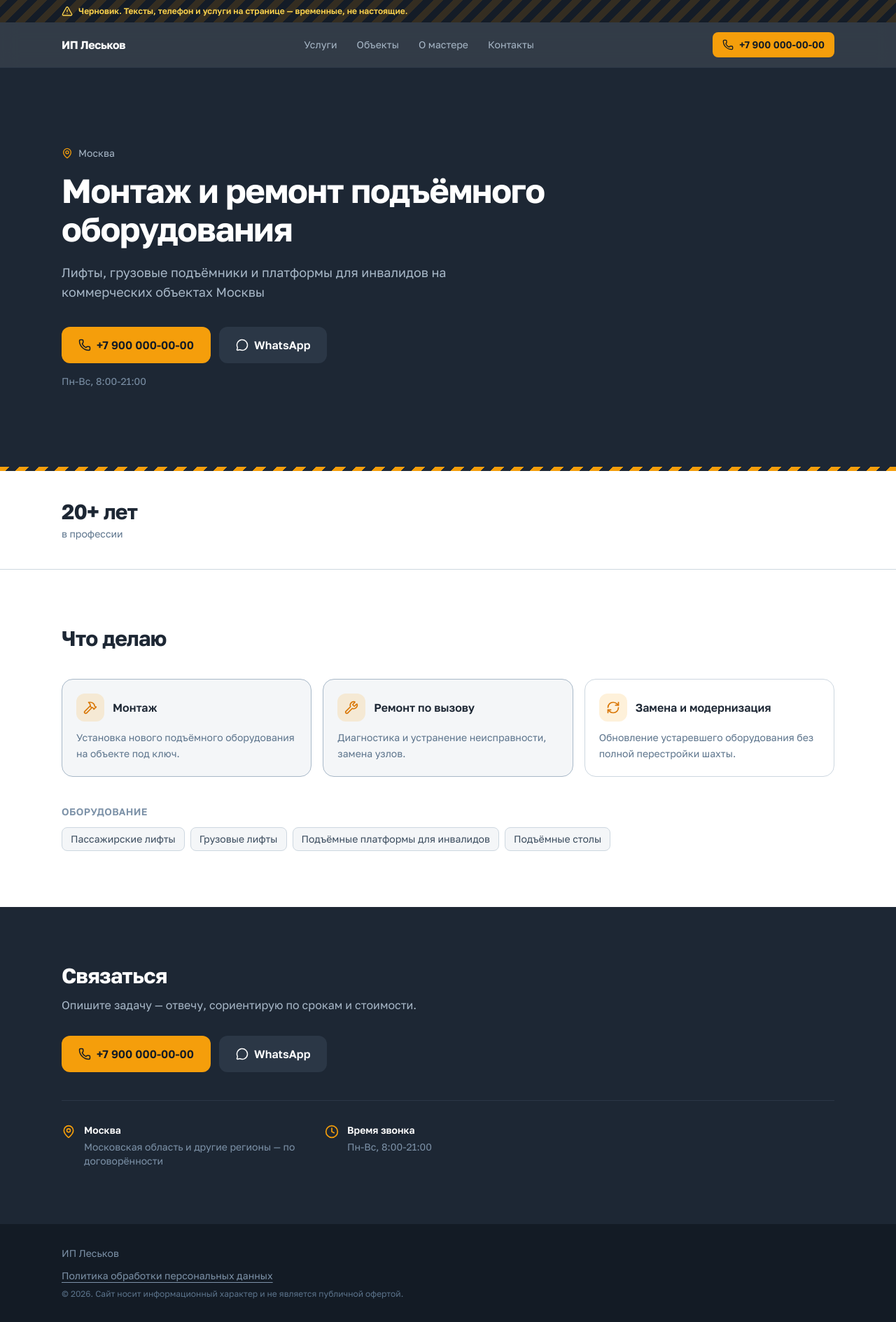
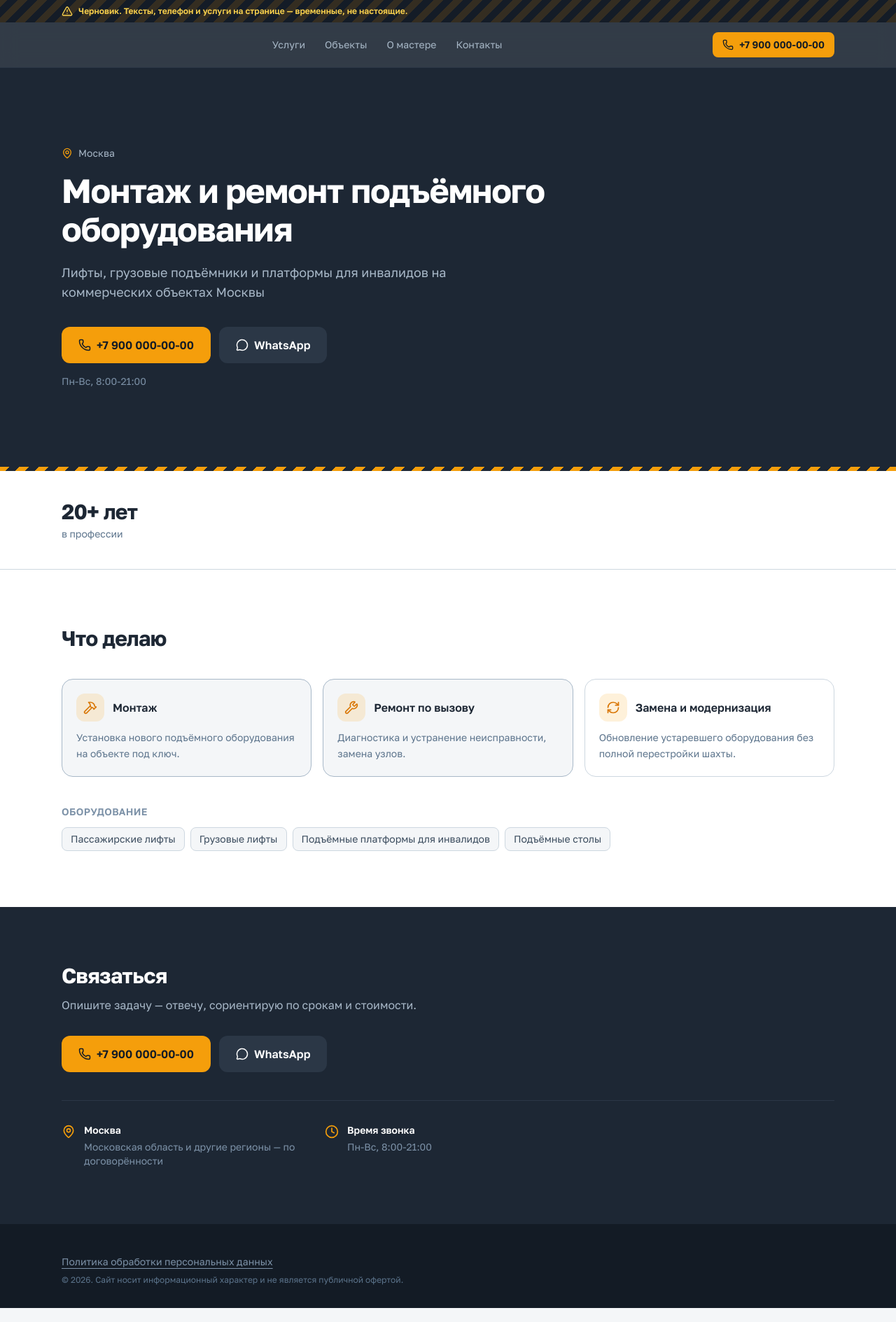
Before and after one commit to dimaleskoff57889-a11y/sait, a Next.js app: page / in a window 1280 px wide. Shown: the whole page at 70% size. Built offline with nearby package versions, Linux system fonts and the light colour scheme.

Commit message:
убрали ИП Леськов

```diff
--- a/package.json
+++ b/package.json
@@ -2,6 +2,9 @@
   "name": "lift-site",
   "version": "0.1.0",
   "private": true,
+  "engines": {
+    "node": ">=20.9"
+  },
   "scripts": {
     "dev": "next dev",
     "build": "next build",
--- a/src/app/layout.tsx
+++ b/src/app/layout.tsx
@@ -4,16 +4,18 @@ import "@fontsource/golos-text/500.css";
 import "@fontsource/golos-text/600.css";
 import "@fontsource/golos-text/700.css";
 import "./globals.css";
-import { site } from "@/content/site";
+import { site, has } from "@/content/site";
+
+const title = [site.hero.title, site.legal.shortName].filter(has).join(" — ");
 
 // ЗАГЛУШКА: заголовок и описание переписываем, когда будет готов текст.
 export const metadata: Metadata = {
-  title: `${site.hero.title} — ${site.legal.shortName}`,
+  title,
   description: site.hero.subtitle,
   // Пока сайт черновик — закрыт от поисковиков.
   robots: site.draft ? { index: false, follow: false } : undefined,
   openGraph: {
-    title: `${site.hero.title} — ${site.legal.shortName}`,
+    title,
     description: site.hero.subtitle,
     type: "website",
     locale: "ru_RU",
--- a/src/app/privacy/page.tsx
+++ b/src/app/privacy/page.tsx
@@ -4,7 +4,7 @@ import { site, has } from "@/content/site";
 import { DraftBanner } from "@/components/DraftBanner";
 
 export const metadata: Metadata = {
-  title: `Политика обработки персональных данных — ${site.legal.shortName}`,
+  title: ["Политика обработки персональных данных", site.legal.shortName].filter(has).join(" — "),
   robots: site.draft ? { index: false, follow: false } : undefined,
 };
 
@@ -18,7 +18,7 @@ export const metadata: Metadata = {
  * если счётчиков на сайте не будет).
  */
 export default function PrivacyPage() {
-  const { fullName, shortName, inn, ogrnip } = site.legal;
+  const { fullName, inn, ogrnip } = site.legal;
 
   return (
     <>
@@ -49,7 +49,7 @@ export default function PrivacyPage() {
             <section>
               <h2 className="text-base font-semibold text-steel-900">2. Оператор</h2>
               <ul className="mt-2 space-y-1">
-                <li>{has(fullName) ? fullName : `${shortName} {/* ЗАГЛУШКА: ФИО полностью */}`}</li>
+                <li>{has(fullName) ? fullName : "__________"}</li>
                 <li>ИНН: {has(inn) ? inn : "__________"}</li>
                 <li>ОГРНИП: {has(ogrnip) ? ogrnip : "__________"}</li>
                 {/* ЗАГЛУШКА: адрес. Обсудить отдельно — у ИП это адрес регистрации. */}
--- a/src/components/About.tsx
+++ b/src/components/About.tsx
@@ -23,7 +23,7 @@ export function About() {
           // eslint-disable-next-line @next/next/no-img-element
           <img
             src={`/photos/${site.about.photo}`}
-            alt={site.legal.fullName || site.legal.shortName}
+            alt={site.legal.fullName || site.legal.shortName || "Мастер"}
             className="h-80 w-full rounded-2xl object-cover"
           />
         ) : null}
--- a/src/components/Footer.tsx
+++ b/src/components/Footer.tsx
@@ -14,7 +14,7 @@ export function Footer() {
   return (
     <footer className="bg-steel-950 text-steel-400">
       <div className="mx-auto w-full max-w-6xl px-4 py-8 sm:px-6">
-        <p className="text-sm">{legalLine}</p>
+        {has(legalLine) ? <p className="text-sm">{legalLine}</p> : null}
         <p className="mt-3 text-sm">
           <Link href="/privacy" className="underline underline-offset-4 hover:text-steel-200">
             Политика обработки персональных данных
--- a/src/components/Header.tsx
+++ b/src/components/Header.tsx
@@ -1,5 +1,5 @@
 import { Phone } from "lucide-react";
-import { site } from "@/content/site";
+import { site, has } from "@/content/site";
 
 const nav = [
   { href: "#services", label: "Услуги" },
@@ -12,9 +12,14 @@ export function Header() {
   return (
     <header className="sticky top-0 z-50 border-b border-steel-800 bg-steel-900/90 backdrop-blur-md">
       <div className="mx-auto flex h-16 w-full max-w-6xl items-center justify-between gap-4 px-4 sm:px-6">
-        <a href="#top" className="text-sm font-bold tracking-tight text-white sm:text-base">
-          {site.legal.shortName}
-        </a>
+        {has(site.legal.shortName) ? (
+          <a href="#top" className="text-sm font-bold tracking-tight text-white sm:text-base">
+            {site.legal.shortName}
+          </a>
+        ) : (
+          // Пустышка держит меню по центру, пока названия нет.
+          <span aria-hidden />
+        )}
 
         <nav className="hidden items-center gap-7 md:flex">
           {nav.map((item) => (
--- a/src/content/site.ts
+++ b/src/content/site.ts
@@ -53,7 +53,7 @@ export const site = {
   /** 3.5 — реквизиты ИП. Идут в подвал. */
   legal: {
     fullName: "", // ЗАГЛУШКА: ФИО полностью
-    shortName: "ИП Леськов", // ЗАГЛУШКА
+    shortName: "", // ЗАГЛУШКА: как подписать сайт в шапке и подвале. Пусто = не показываем
     inn: "", // ЗАГЛУШКА
     ogrnip: "", // ЗАГЛУШКА
     /** 3.6 — работает по безналу / по договору */
```
Also changed, not shown: 2 other files (tests, documents, lock files or other folders).
